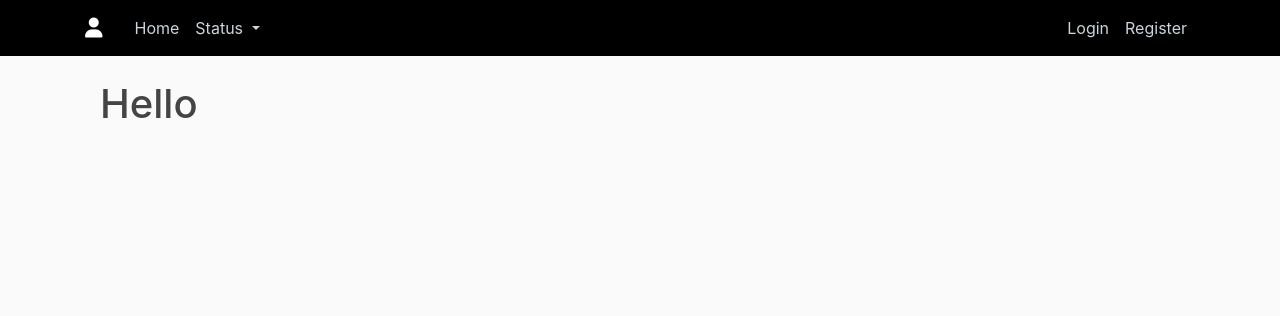
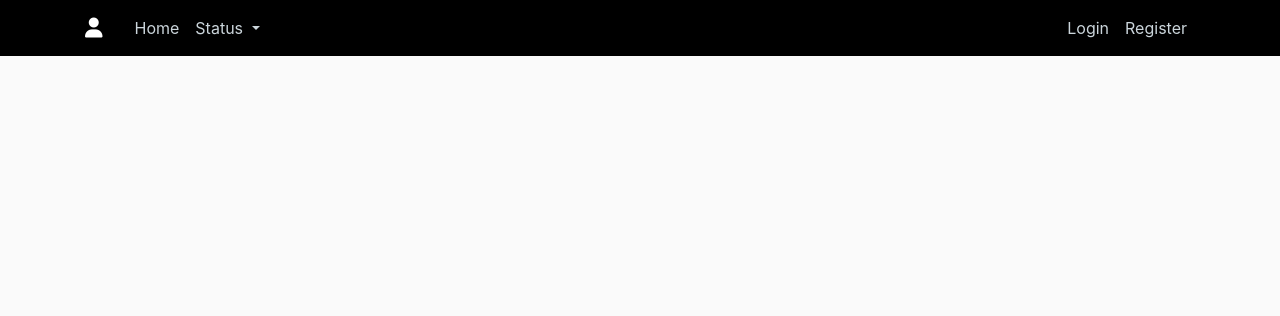
Before and after one commit to anuchakradhar/Project, a Django app: page / in a window 1280 px wide. Shown: the top 316 px of the page. Run offline with Django 3.2, Linux system fonts and the light colour scheme; data that the repository does not hold is empty; some libraries are stand-ins or nearby versions.

Commit message:
home change

```diff
--- a/app_project/templates/home.html
+++ b/app_project/templates/home.html
@@ -5,8 +5,6 @@
 {% endblock %}
 
 {% block content %}
-<h1>Hello</h1>
-
   {% for post in object_list %}
     <article class="media content-section">
       <img class="rounded-circle article-img" src="{{ post.creator.profile.profile_picture.url}}" alt="">
```
